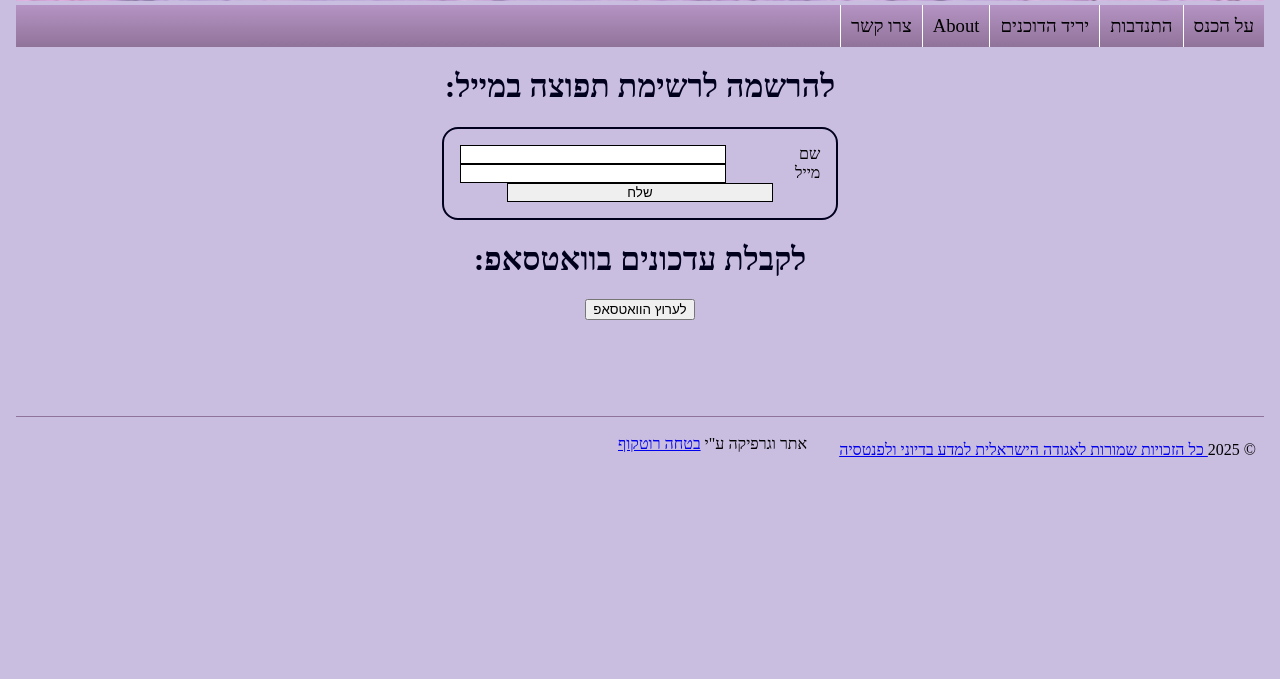
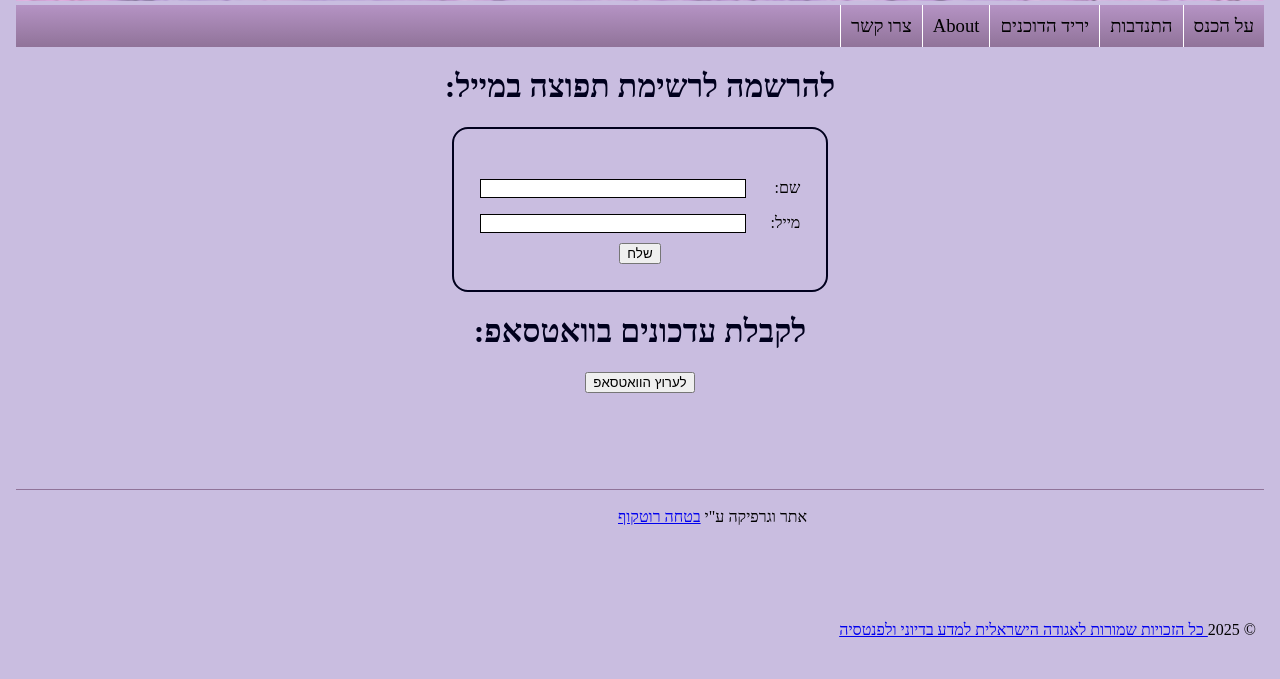
Before and after one commit to Brothkoff/wh-israel, a PHP site: page /web/updates.html in a window 1280 px wide. Shown: the part 283-962 px from the top of the page. Before the commit the page ends 740 px from the top, so only its background shows below. Run offline with PHP 8.4, Linux system fonts and the light colour scheme.

Commit message:
form design

```diff
--- a/web/main.css
+++ b/web/main.css
@@ -105,7 +105,7 @@ form {
 }
 label {
 	display: inline-block;
-	min-width: 90px;
+	min-width: 50px;
 	text-align: right;
 }
 input,
@@ -135,3 +135,14 @@ button {
 		padding: 0.5rem;
 	}
 }
+@media (max-width: 406px){
+	input {
+		width: 10em;
+	}
+}
+
+@media ( min-width : 254px ) and (max-width : 275px ){
+	input {
+		width: 6em;
+	}
+}
--- a/web/updates.css
+++ b/web/updates.css
@@ -1,2 +1,6 @@
 @charset "utf-8";
 /* CSS Document */
+
+p {
+	margin-top: 10%;
+}
--- a/web/updates.html
+++ b/web/updates.html
@@ -26,23 +26,23 @@
 	</div>
 	<div id="signup-mailing-list" class="main-content">
 		<h1>להרשמה לרשימת תפוצה במייל:</h1>
-		<form id="mailing-list">
-			<div class="row">
-				<label>שם</label>
-				<input type="text">
-			</div>
-			<div class="row">
-				<label>מייל</label>
-				<input type="email">
-			</div>
-			<div class="row">
-				<input type="submit" id="submit" value="שלח">
-			</div>
+		<form id="mailing-list" action="forms/general-mailing-list.csv" method="post">
+			<p>
+				<label for="name">שם:</label>
+				<input type="text" id="name">
+			</p>
+			<p>
+				<label for="email">מייל:</label>
+				<input type="email" id="email">
+			</p>
+			<p class="row">
+				<button type="submit" id="submit">שלח</button>
+			</p>
 		</form>
 	</div>
 	<div class="main-content">
 		<h1>לקבלת עדכונים בוואטסאפ:</h1>
-		<button href="">לערוץ הוואטסאפ</button>
+		<button href="https://whatsapp.com/channel/0029Vb6O7hqLSmbZRJZvsz3y">לערוץ הוואטסאפ</button>
 	</div>
 	<footer>
 		<div class="social-icons">
```
